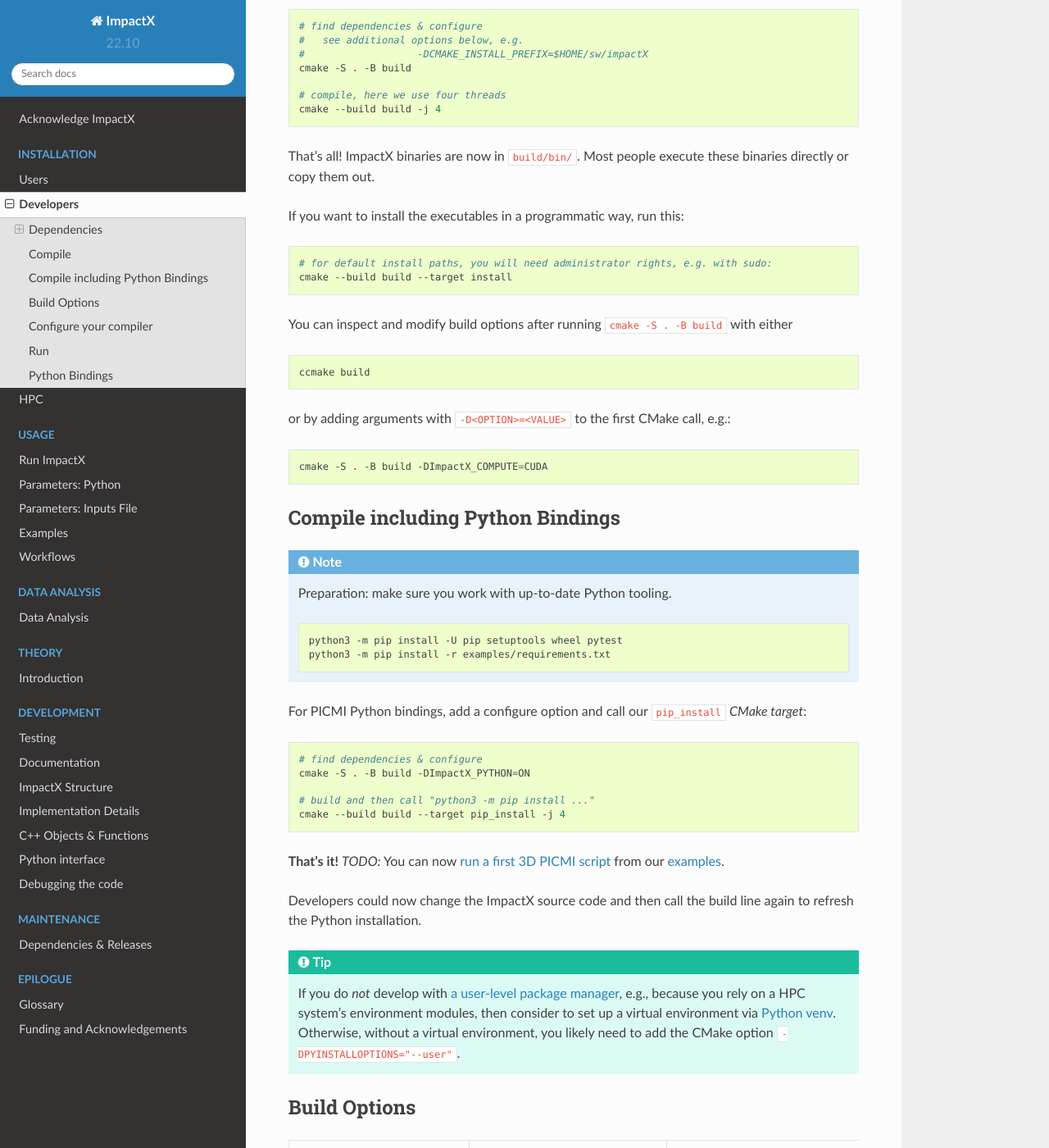
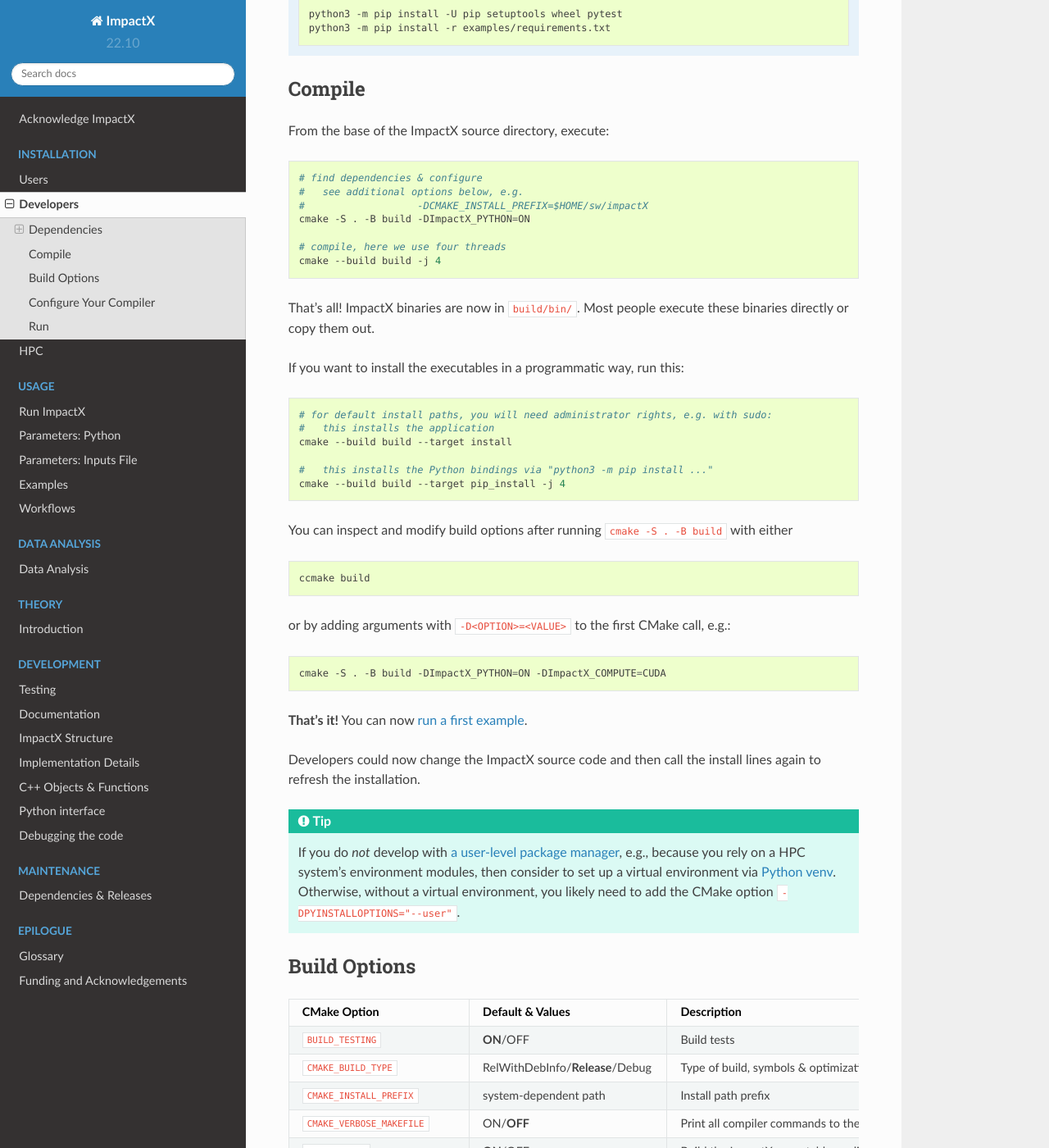
Before and after one commit to ECP-WarpX/impactx, a Sphinx documentation site: the page built from docs/source/install/cmake.rst, in a window 1280 px wide and 1400 px high, scrolled down 656 px. Shown: the whole window at 82% size. Built offline with Sphinx 7.4.7 and the Read the Docs theme 2.0.0, drawn with Linux system fonts in a browser that asks for light colours; pages that are not in the unit, such as notebooks, are missing from menus; some of the changed text lies outside the part shown.

Commit message:
Docs: Update

```diff
--- a/docs/source/developers/testing.rst
+++ b/docs/source/developers/testing.rst
@@ -6,7 +6,7 @@
 Preparation
 -----------
 
-Prepare for running tests of ImpactX by :ref:`buildind ImpactX from source <install-developers>`.
+Prepare for running tests of ImpactX by :ref:`building ImpactX from source <install-developers>`.
 
 In order to run our tests, you need to have a few :ref:`Python packages installed <install-dependencies>`:
 
--- a/docs/source/install/cmake.rst
+++ b/docs/source/install/cmake.rst
@@ -29,6 +29,16 @@
 
    dependencies
 
+.. note::
+
+   Preparation: make sure you work with up-to-date Python tooling.
+
+   .. code-block:: bash
+
+      python3 -m pip install -U pip setuptools wheel pytest
+      python3 -m pip install -r examples/requirements.txt
+
+
 Compile
 -------
 
@@ -39,7 +49,7 @@
    # find dependencies & configure
    #   see additional options below, e.g.
    #                   -DCMAKE_INSTALL_PREFIX=$HOME/sw/impactX
-   cmake -S . -B build
+   cmake -S . -B build -DImpactX_PYTHON=ON
 
    # compile, here we use four threads
    cmake --build build -j 4
@@ -52,7 +62,11 @@
 .. code-block:: bash
 
    # for default install paths, you will need administrator rights, e.g. with sudo:
+   #   this installs the application
    cmake --build build --target install
+
+   #   this installs the Python bindings via "python3 -m pip install ..."
+   cmake --build build --target pip_install -j 4
 
 You can inspect and modify build options after running ``cmake -S . -B build`` with either
 
@@ -64,35 +78,12 @@
 
 .. code-block:: bash
 
-   cmake -S . -B build -DImpactX_COMPUTE=CUDA
-
-
-Compile including Python Bindings
----------------------------------
-
-.. note::
-
-   Preparation: make sure you work with up-to-date Python tooling.
-
-   .. code-block:: bash
-
-      python3 -m pip install -U pip setuptools wheel pytest
-      python3 -m pip install -r examples/requirements.txt
-
-For PICMI Python bindings, add a configure option and call our ``pip_install`` *CMake target*:
-
-.. code-block:: bash
-
-   # find dependencies & configure
-   cmake -S . -B build -DImpactX_PYTHON=ON
-
-   # build and then call "python3 -m pip install ..."
-   cmake --build build --target pip_install -j 4
+   cmake -S . -B build -DImpactX_PYTHON=ON -DImpactX_COMPUTE=CUDA
 
 **That's it!**
-*TODO:* You can now :ref:`run a first 3D PICMI script <usage-picmi>` from our :ref:`examples <usage-examples>`.
+You can now :ref:`run a first example <usage-examples>`.
 
-Developers could now change the ImpactX source code and then call the build line again to refresh the Python installation.
+Developers could now change the ImpactX source code and then call the install lines again to refresh the installation.
 
 .. tip::
 
@@ -161,7 +152,7 @@
 Pass ``-G Ninja`` to the CMake configuration call to speed up parallel compiles.
 
 
-Configure your compiler
+Configure Your Compiler
 -----------------------
 
 If you don't want to use your default compiler, you can set the following environment variables.
@@ -188,16 +179,7 @@
 Run
 ---
 
-An executable ImpactX binary with the current compile-time options encoded in its file name will be created in ``build/bin/``.
+The ImpactX Python bindings, which provide the imports ``impactx`` and ``amrex`` (from `pyAMReX <https://github.com/AMReX-Codes/pyamrex>`__), are automatically packaged and installed when calling the ``pip_install`` *CMake target*.
 
+An executable ImpactX application binary with the current compile-time options encoded in its file name will be created in ``build/bin/``.
 Additionally, a `symbolic link <https://en.wikipedia.org/wiki/Symbolic_link>`_ named ``impactx`` can be found in that directory, which points to the last built ImpactX executable.
-
-
-.. _building-cmake-python:
-
-Python Bindings
----------------
-
-.. note::
-
-   TODO: Coming soon :-)
--- a/docs/source/theory/intro.rst
+++ b/docs/source/theory/intro.rst
@@ -2,11 +2,6 @@
 
 Introduction
 ============
-
-.. note::
-
-   TODO
-
 
 Assumptions
 -----------
```
